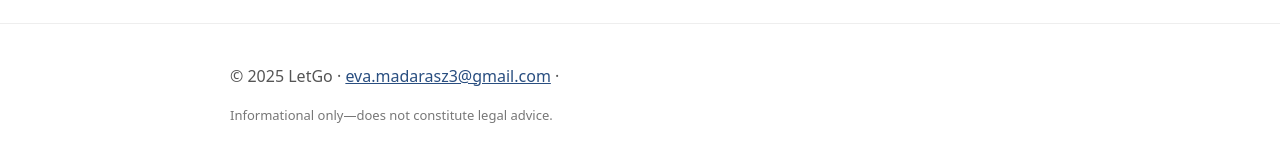
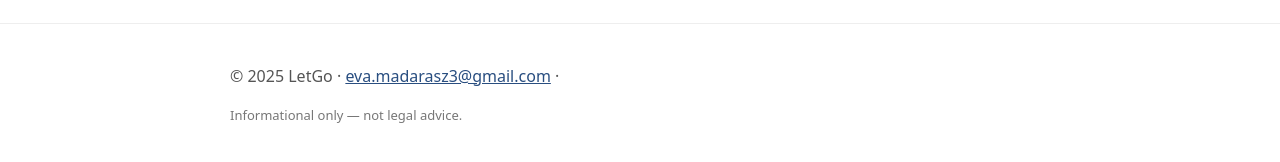
Before and after one commit to EvaM3/letgo-terms, a Jekyll site: the page built from docs/index.md, in a window 1280 px wide. Shown: the part 452-614 px from the top of the page. Built offline with Jekyll 4.4.1, drawn with Linux system fonts in a browser that asks for light colours; our own code applies the rules of GitHub Pages for plain Markdown files.

Commit message:
Update footer.html

```diff
--- a/_includes/footer.html
+++ b/_includes/footer.html
@@ -2,5 +2,5 @@
   <p>© {{ "now" | date: "%Y" }} {{ site.letgo.company_name }}
      · <a href="mailto:{{ site.letgo.contact_email }}">{{ site.letgo.contact_email }}</a>
      · {{ site.letgo.company_address }}</p>
-  <p class="small">Informational only—does not constitute legal advice.</p>
+  <p class="small">Informational only — not legal advice.</p>
 </div>
```
